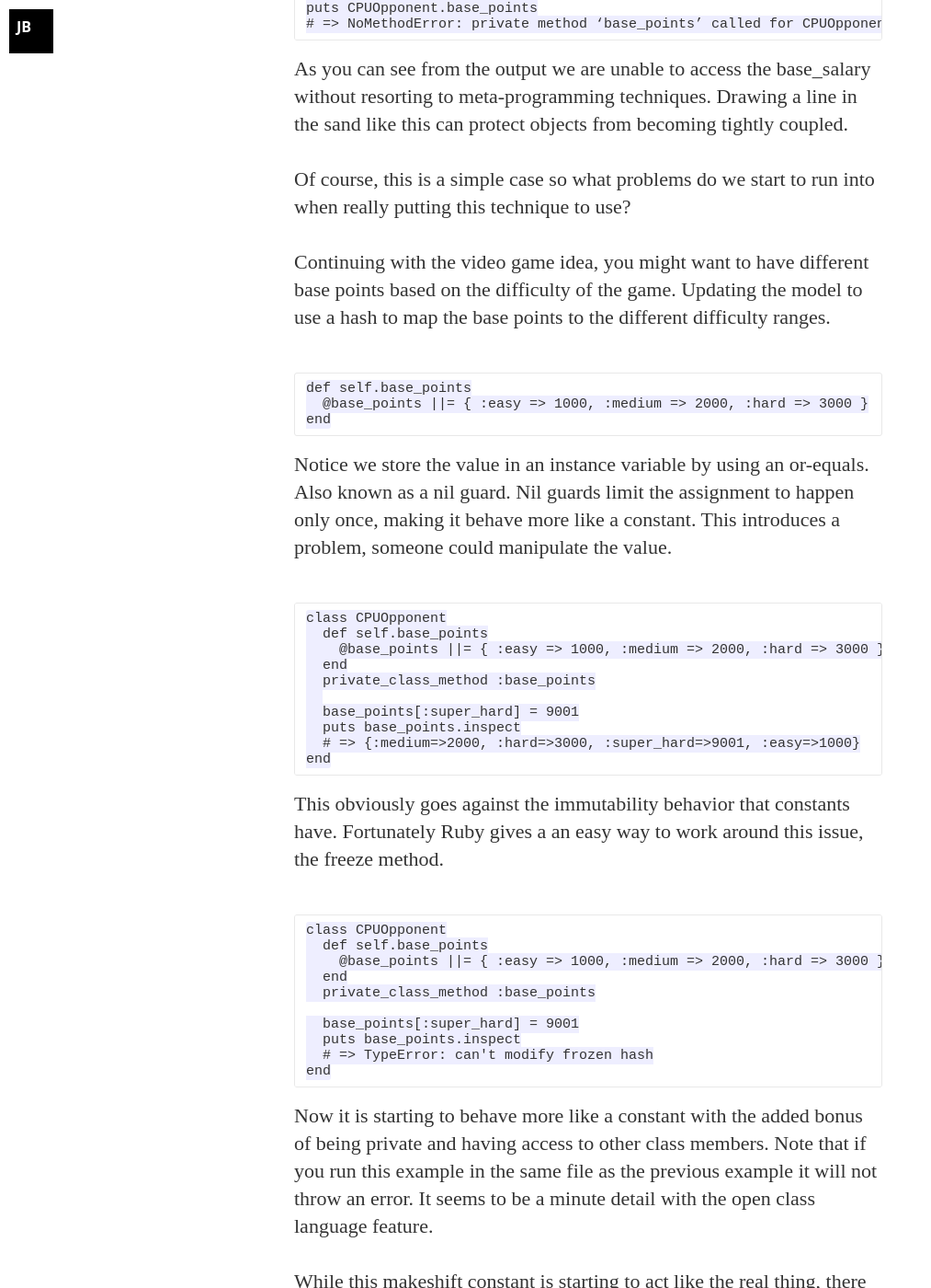
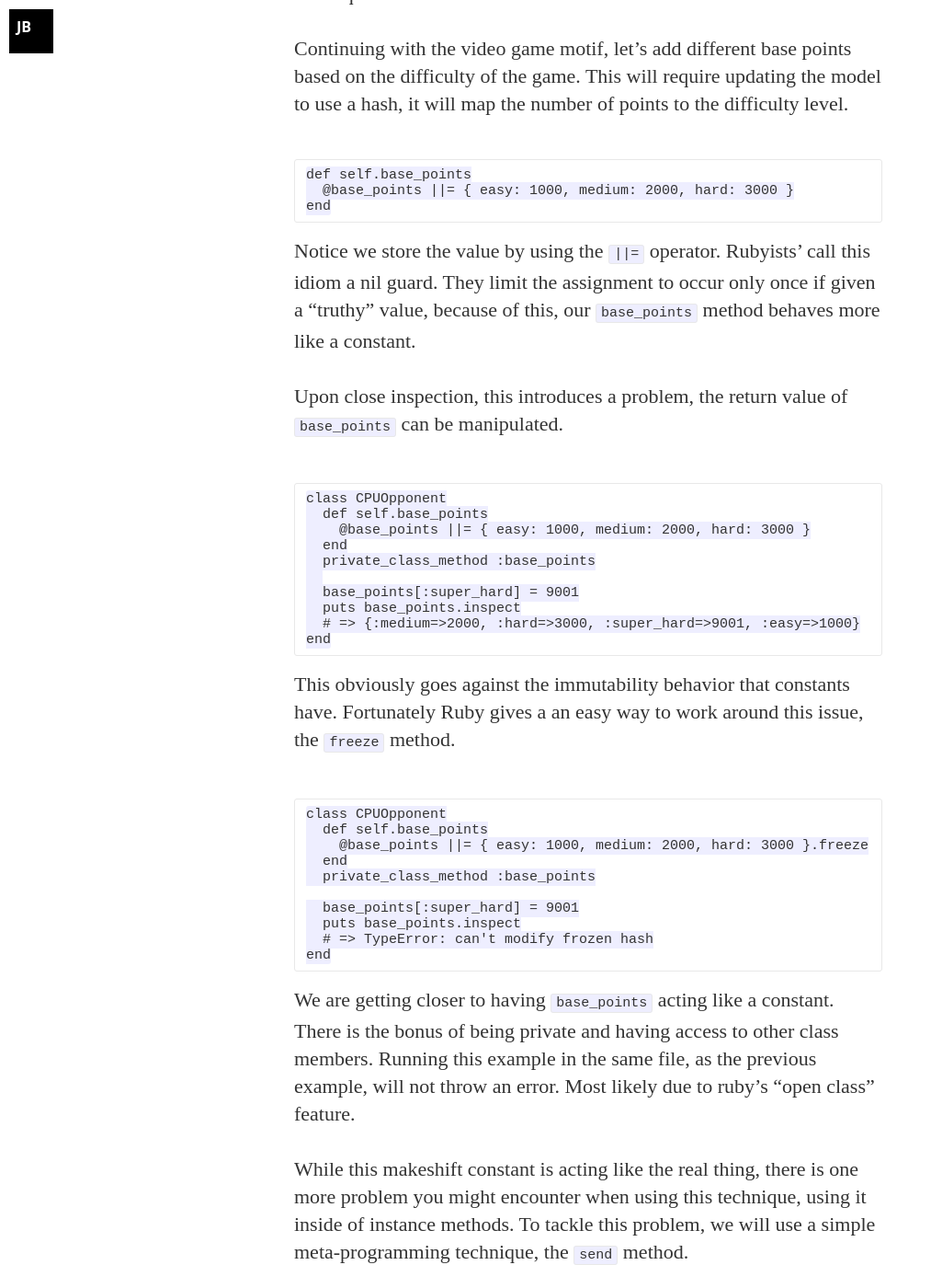
Before and after one commit to joebutler2/joebutler2.github.io, a Jekyll site: the page built from _posts/2011-08-20-private-constants-in-ruby.md, in a window 1280 px wide and 1400 px high, scrolled down 965 px. Shown: the whole window at 92% size, without its empty margins (0-1013 px from the left). Built offline with Jekyll 4.4.1, drawn with Linux system fonts in a browser that asks for light colours; nearby versions of some CDN libraries; some web fonts are replaced; some of the changed text lies outside the part shown.

Commit message:
Copy edit the Private constants post.

```diff
--- a/_posts/2011-08-20-private-constants-in-ruby.md
+++ b/_posts/2011-08-20-private-constants-in-ruby.md
@@ -6,11 +6,9 @@
 date: 2011-08-20
 ---
 
-While implementing a new feature the other week, I came across a piece of code that wasn't adhering to the principle of "information hiding". This rule was violated by one object reaching into a different class to grab a constant. This is a common code smell and leads to tightly coupled code.
+The short answer is no, at least not yet in Ruby 1.9.2. The core team is planning to add it to Ruby as a patch version for 1.9; you can see the [support ticket](http://redmine.ruby-lang.org/issues/3908) for details. So, is there a way we can emulate a private constant today?
 
-This design flaw occurred when a new feature was requested. It required that piece of data to be accessed elsewhere in the system. The resulting code sacrificed good design for ease of implementation. A better design would hide the constant behind a public method, making the code less brittle. Encountering this design flaw made me wonder if Ruby supported private constants.
-
-The short answer is no, at least not yet in Ruby 1.9.2. There is a [support ticket](http://redmine.ruby-lang.org/issues/3908) issued and it is planned for Ruby 1.9.x. But that doesn't help us solve the problem here and now. One idea that popped into my head was to use a class method rather than a constant, and then call private_class_method to limit access to it. To illustrate this idea we'll use an example of a computer-controlled opponent in a video game.
+One idea that popped into my head was to use a class method rather than a constant, and then call `private_class_method` to limit access. To illustrate this idea, we’ll use an example of a computer-controlled opponent in a video game.
 
     class CPUOpponent
       def self.base_points
@@ -22,21 +20,23 @@
     puts CPUOpponent.base_points
     # => NoMethodError: private method ‘base_points’ called for CPUOpponent:Class
 
-As you can see from the output we are unable to access the base_salary without resorting to meta-programming techniques. Drawing a line in the sand like this can protect objects from becoming tightly coupled.
+As you can see from the output, we are unable to access the `base_points` method. If you're an experienced rubyist, you might think "well, someone could use meta-programming to access the method". While this is true, most developers will respect the private access modifier.
 
-Of course, this is a simple case so what problems do we start to run into when really putting this technique to use?
+This is a simple case, so what problems do we run into when putting this technique to the test?
 
-Continuing with the video game idea, you might want to have different base points based on the difficulty of the game. Updating the model to use a hash to map the base points to the different difficulty ranges.
+Continuing with the video game motif, let's add different base points based on the difficulty of the game. This will require updating the model to use a hash, it will map the number of points to the difficulty level.
 
     def self.base_points
-      @base_points ||= { :easy => 1000, :medium => 2000, :hard => 3000 }
+      @base_points ||= { easy: 1000, medium: 2000, hard: 3000 }
     end
 
-Notice we store the value in an instance variable by using an or-equals. Also known as a nil guard. Nil guards limit the assignment to happen only once, making it behave more like a constant. This introduces a problem, someone could manipulate the value.
+Notice we store the value by using the `||=` operator. Rubyists' call this idiom a nil guard. They limit the assignment to occur only once if given a "truthy" value, because of this, our `base_points` method behaves more like a constant.
+
+Upon close inspection, this introduces a problem, the return value of `base_points` can be manipulated.
 
     class CPUOpponent
       def self.base_points
-        @base_points ||= { :easy => 1000, :medium => 2000, :hard => 3000 }
+        @base_points ||= { easy: 1000, medium: 2000, hard: 3000 }
       end
       private_class_method :base_points
 
@@ -45,11 +45,11 @@
       # => {:medium=>2000, :hard=>3000, :super_hard=>9001, :easy=>1000}
     end
 
-This obviously goes against the immutability behavior that constants have. Fortunately Ruby gives a an easy way to work around this issue, the freeze method.
+This obviously goes against the immutability behavior that constants have. Fortunately Ruby gives a an easy way to work around this issue, the `freeze` method.
 
     class CPUOpponent
       def self.base_points
-        @base_points ||= { :easy => 1000, :medium => 2000, :hard => 3000 }.freeze
+        @base_points ||= { easy: 1000, medium: 2000, hard: 3000 }.freeze
       end
       private_class_method :base_points
 
@@ -58,13 +58,13 @@
       # => TypeError: can't modify frozen hash
     end
 
-Now it is starting to behave more like a constant with the added bonus of being private and having access to other class members. Note that if you run this example in the same file as the previous example it will not throw an error. It seems to be a minute detail with the open class language feature.
+We are getting closer to having `base_points` acting like a constant. There is the bonus of being private and having access to other class members. Running this example in the same file, as the previous example, will not throw an error. Most likely due to ruby's "open class" feature.
 
-While this makeshift constant is starting to act like the real thing, there is one more problem that you might encounter when using this technique, using it inside of instance methods. To tackle this problem we're going to use a simple meta-programming technique, the send method.
+While this makeshift constant is acting like the real thing, there is one more problem you might encounter when using this technique, using it inside of instance methods. To tackle this problem, we will use a simple meta-programming technique, the `send` method.
 
     class CPUOpponent
       def self.base_points
-        @base_points ||= { :easy => 1000, :medium => 2000, :hard => 3000 }.freeze
+        @base_points ||= { easy: 1000, medium: 2000, hard: 3000 }.freeze
       end
       private_class_method :base_points
 
@@ -78,10 +78,10 @@
     puts opponent.calculate_score(400)
     # => 1400
 
-The send method allows us to bypass the `private` rule and access the method. Now I agree that this may seem a little hacky, but considering that our goal with this approach is to mimic a private constant (or a static constant, if you’re comparing it to a statically typed language), I feel that this is justifiable. It achieves the goal of being encapsulated by only providing access to instances of the class.
+The send method allows us to bypass the `private` rule and access the method. Now I agree that this may seem a little hacky, but considering that our goal with this approach is to mimic a private constant, I feel that this is justifiable. It achieves the goal of being encapsulated by only providing access to instances of the class.
 
-Of course, you should always weigh the pros and cons of a technique like this before using it. Given the trade-offs, it does seem to be a worthwhile idea to keep in mind.
+You should always weigh the pros and cons of a technique like this before using it. Given the trade-offs, it seems to be a worthwhile idea to keep in mind.
 
-I'm interested to hear what other people think. Do you think there are too many workarounds, or it seems too hacky? Do you see another way to tackle the problem or have you actually used something similar before?
+I'm interested to hear what other people think. Does this have too many workarounds? Or seem too hacky? Do you see another solution? Have you used something similar before?
 
 Download code examples
```
